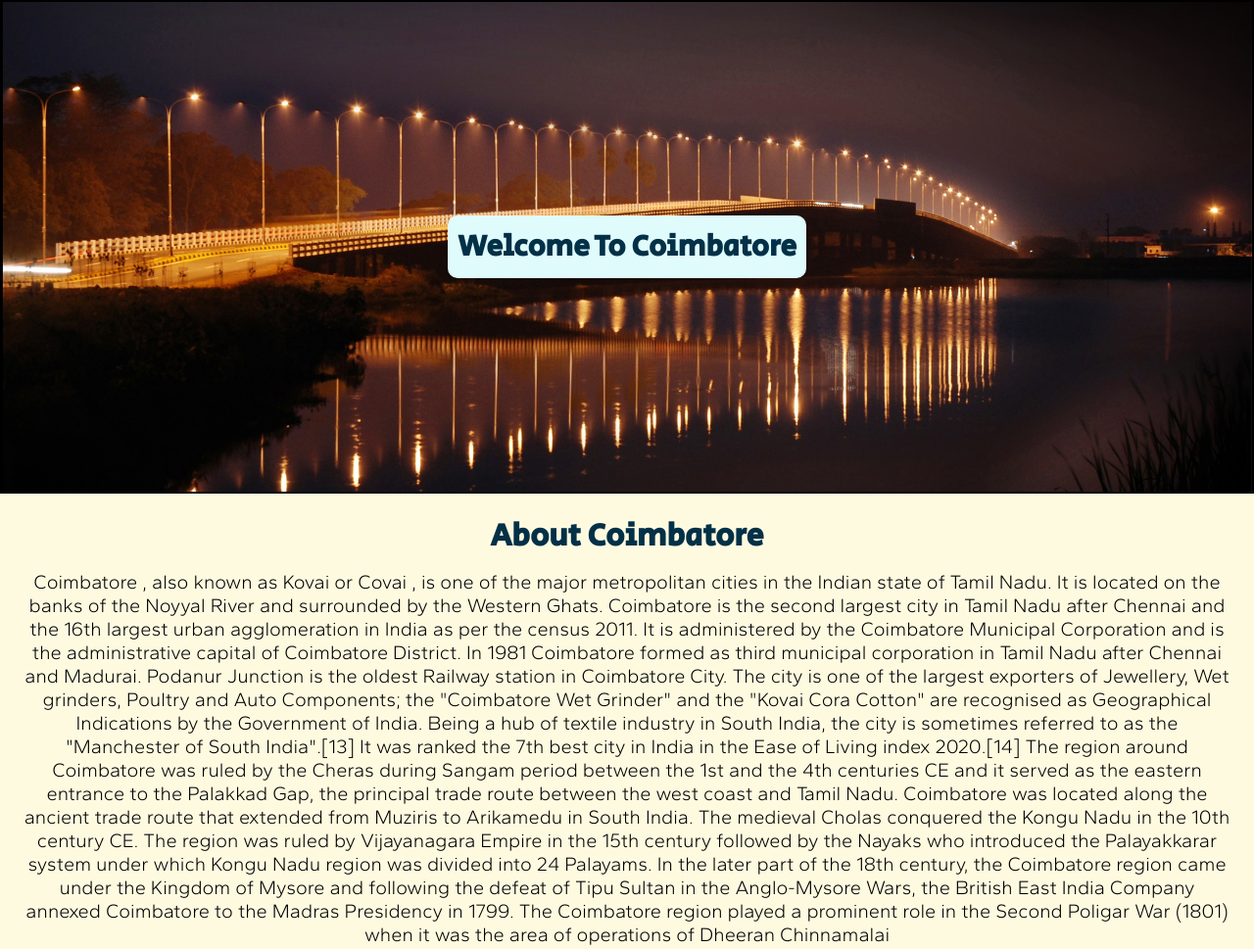
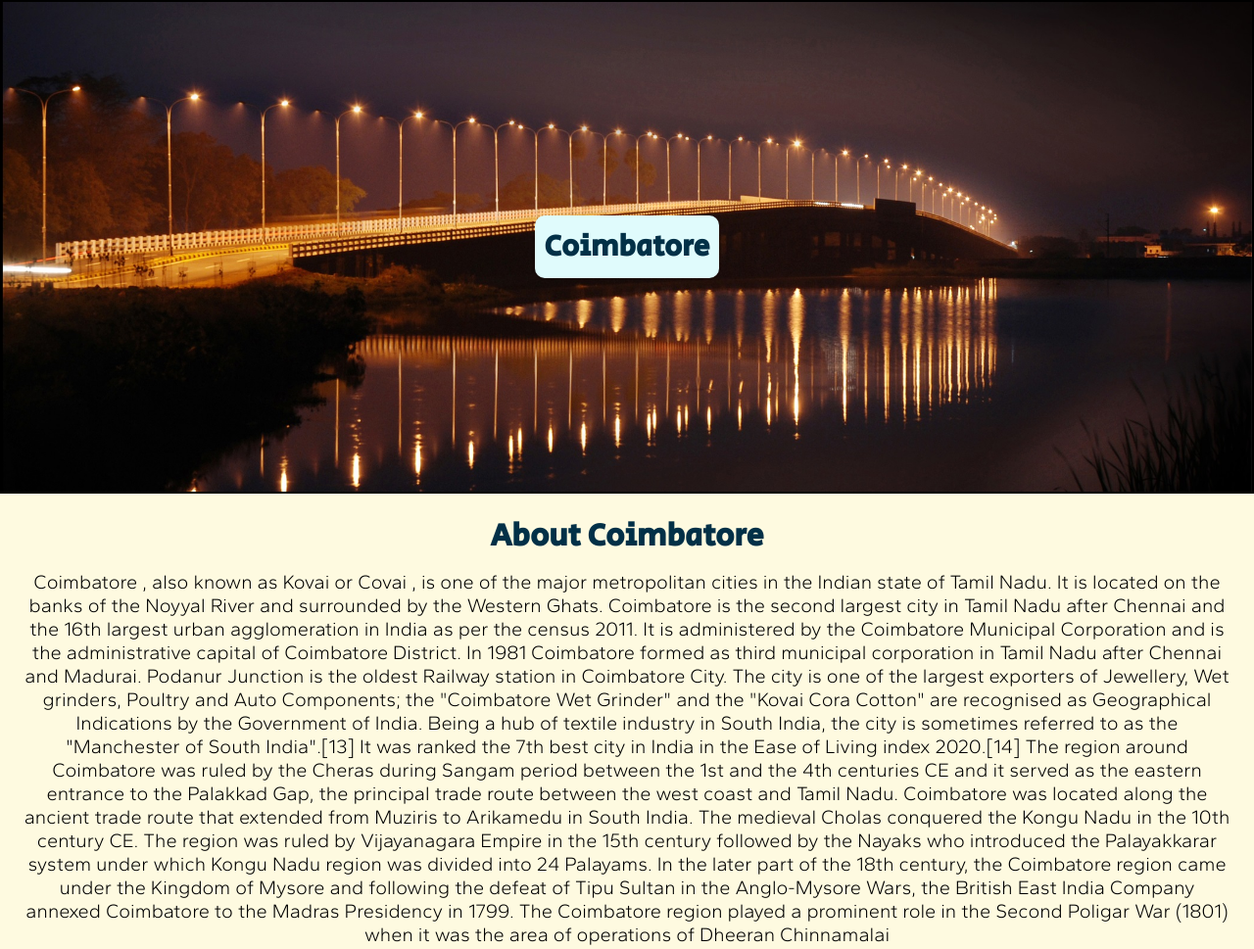
Before and after one commit to gowthyy33/cbe, a plain HTML site: page main.html in a window 1280 px wide. Shown: the top 969 px of the page at 98% size. Drawn offline with Linux system fonts and the light colour scheme.

Commit message:
Update  main.html

```diff
--- a/main.html
+++ b/main.html
@@ -10,7 +10,7 @@
 </head>
 <body>
     <div class="welcome">
-        <h1 id="title">Welcome To Coimbatore</h1>
+        <h1 id="title">Coimbatore</h1>
     </div>
 
     <div class="about">
```
